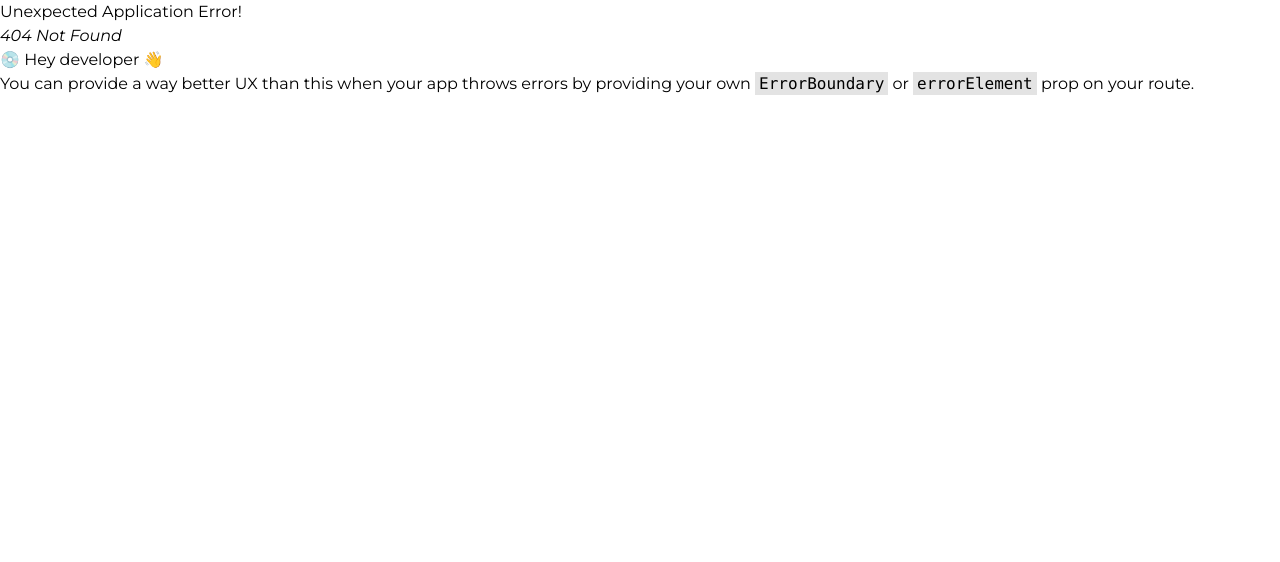
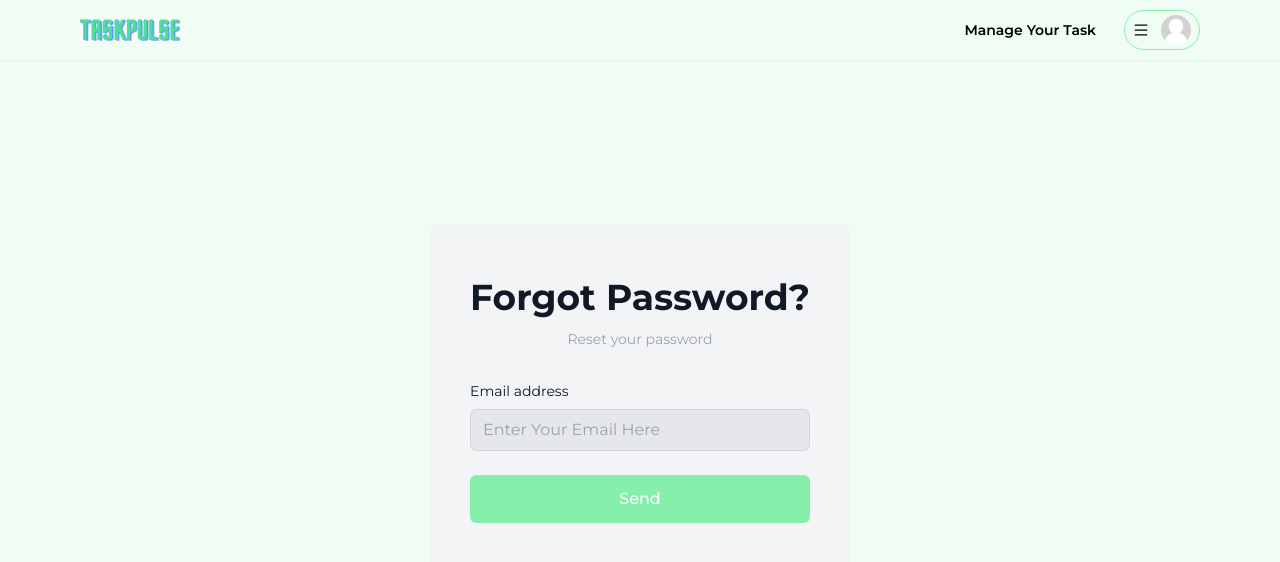
Before and after one commit to Rahim00001/TaskPulse, a React (Vite) app: page /forgotPassword in a window 1280 px wide. Before the commit this address had no page. Shown: the top 562 px of the page. Built offline with nearby package versions, Linux system fonts and the light colour scheme.

Commit message:
forget password route created and reset email sent successfully

```diff
--- /dev/null
+++ b/src/components/ForgotPassword.jsx
@@ -0,0 +1,54 @@
+import Axios from 'axios';
+import { useState } from "react";
+import { useNavigate } from "react-router-dom";
+
+const ForgotPassword = () => {
+    const [email, setEmail] = useState('')
+
+    const navigate = useNavigate()
+
+    const handleSubmit = (e) => {
+        console.log('hlw');
+        e.preventDefault()
+        Axios.post('http://localhost:5000/auth/forgot-password', { email })
+            .then(response => {
+                if (response.data.status) {
+                    console.log('email sent');
+                    alert("Cheak your email")
+                    navigate('/login')
+                }
+            }).catch(err => {
+                console.log(err);
+            })
+    }
+    return (
+        <div className='flex justify-center items-center min-h-screen bg-green-50'>
+            <div className='flex flex-col max-w-md p-6 rounded-md sm:p-10 bg-gray-100 text-gray-900'>
+                <div className='mb-8 text-center'>
+                    <h1 className='my-3 text-4xl font-bold'>Forgot Password?</h1>
+                    <p className='text-sm text-gray-400'>Reset your password</p>
+                </div>
+                <form className='space-y-6 ng-untouched ng-pristine ng-valid' onSubmit={handleSubmit}>
+                    <div className='space-y-4'>
+                        <div>
+                            <label htmlFor='email' className='block mb-2 text-sm'>
+                                Email address
+                            </label>
+                            <input type='email' name='email' id='email' required placeholder='Enter Your Email Here'
+                                className='w-full px-3 py-2 border rounded-md border-gray-300 focus:outline-green-300 bg-gray-200 text-gray-900'
+                                onChange={(e) => setEmail(e.target.value)} />
+                        </div>
+                    </div>
+
+                    <div>
+                        <button type='submit' className='bg-green-300 hover:bg-green-400 w-full rounded-md py-3 mb-3 text-white font-medium'>
+                            Send
+                        </button>
+                    </div>
+                </form>
+            </div>
+        </div>
+    );
+};
+
+export default ForgotPassword;
--- a/src/components/Login.jsx
+++ b/src/components/Login.jsx
@@ -56,9 +56,11 @@ const Login = () => {
                     </div>
                 </form>
                 <div className='space-y-1'>
-                    <button className='text-xs hover:underline hover:text-green-400 text-gray-400 mb-4'>
-                        Forgot password?
-                    </button>
+                    <Link to='/forgotPassword'>
+                        <button className='text-xs hover:underline hover:text-green-400 text-gray-400 mb-4'>
+                            Forgot password?
+                        </button>
+                    </Link>
                 </div>
                 <p className='px-6 text-sm text-center text-gray-400'>
                     Don&apos;t have an account yet?{' '}
--- a/src/main.jsx
+++ b/src/main.jsx
@@ -11,6 +11,7 @@ import {
 import Home from './components/Home';
 import SignUp from './components/SignUp';
 import Login from './components/Login';
+import ForgotPassword from './components/ForgotPassword'
 
 const router = createBrowserRouter([
   {
@@ -28,6 +29,10 @@ const router = createBrowserRouter([
       {
         path: '/login',
         element: <Login></Login>
+      },
+      {
+        path: '/forgotPassword',
+        element: <ForgotPassword></ForgotPassword>
       }
     ]
   },
```
